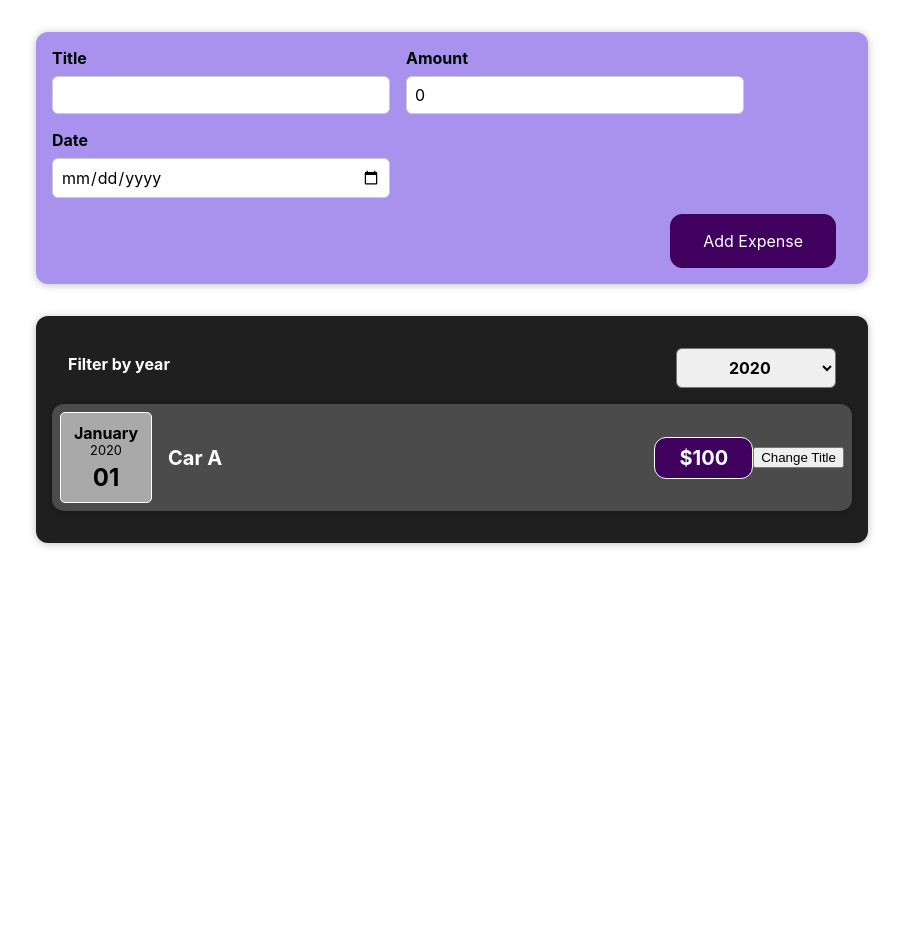
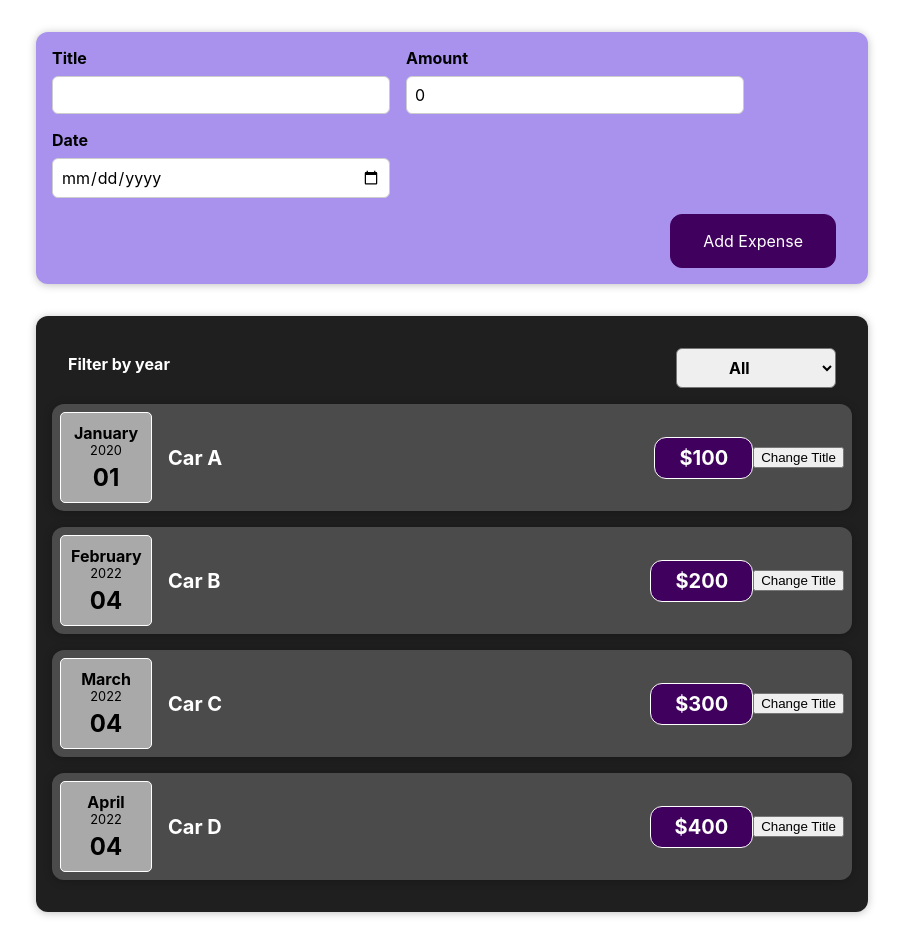
Before and after one commit to ken888686/food-order, a React (Create React App) app: page / in a window 1280 px wide. Shown: the whole page, without its empty margins (188-1091 px from the left). Before the commit the page ends 800 px from the top, so only its background shows below. Built offline with nearby package versions, Linux system fonts and the light colour scheme.

Commit message:
add filter-2

```diff
--- a/src/components/Expenses/ExpenseItem.js
+++ b/src/components/Expenses/ExpenseItem.js
@@ -10,6 +10,7 @@
   };
 
   return (
+    <li>
       <Card className="expense-item">
         <ExpenseDate date={props.date} />
         <div className="expense-item__description">
@@ -23,5 +24,6 @@
           Change Title
         </button>
       </Card>
+    </li>
   );
 }
--- a/src/components/Expenses/Expenses.js
+++ b/src/components/Expenses/Expenses.js
@@ -1,12 +1,12 @@
 import { useState } from 'react';
 import ExpensesFilter from '../NewExpense/ExpensesFilter';
-import ExpenseItem from './ExpenseItem';
 import './Expenses.scss';
+import ExpensesList from './ExpensesList';
 
 export default function Expenses(props) {
   const { expenses } = props;
 
-  const [filteredYear, setFilteredYear] = useState(2020);
+  const [filteredYear, setFilteredYear] = useState(0);
 
   const filterChangeHandler = (selectedYear) => {
     setFilteredYear(parseInt(selectedYear, 10));
@@ -21,14 +21,7 @@
   return (
     <div className="expenses">
       <ExpensesFilter selected={filteredYear} onChangeFilter={filterChangeHandler} />
-      {filteredExpenses.map((item) => (
-        <ExpenseItem
-          key={item.id}
-          title={item.title}
-          amount={item.amount}
-          date={item.date}
-        />
-      ))}
+      <ExpensesList items={filteredExpenses} />
     </div>
   );
 }
--- /dev/null
+++ b/src/components/Expenses/ExpensesList.js
@@ -0,0 +1,26 @@
+import ExpenseItem from './ExpenseItem';
+import './ExpensesList.scss';
+
+export default function ExpensesList(props) {
+  const { items } = props;
+
+  if (items.length === 0) {
+    return (
+      <div className="expenses-list__fallback">
+        <p>No expenses</p>
+      </div>
+    );
+  }
+  return (
+    <ul className="expenses-list">
+      {items.map((item) => (
+        <ExpenseItem
+          key={item.id}
+          title={item.title}
+          amount={item.amount}
+          date={item.date}
+        />
+      ))}
+    </ul>
+  );
+}
--- /dev/null
+++ b/src/components/Expenses/ExpensesList.scss
@@ -0,0 +1,9 @@
+.expenses-list {
+  list-style: none;
+  padding: 0;
+
+  &__fallback {
+    color: white;
+    text-align: center;
+  }
+}
--- a/src/components/NewExpense/ExpensesFilter.js
+++ b/src/components/NewExpense/ExpensesFilter.js
@@ -2,7 +2,7 @@
 import './ExpensesFilter.scss';
 
 function ExpensesFilter(props) {
-  const [year, setYear] = useState(2020);
+  const [year, setYear] = useState(props.selected);
 
   const yearChangeHandler = (event) => {
     setYear(event.target.value);
```
Lines whose indentation alone changed are shown as unchanged.
